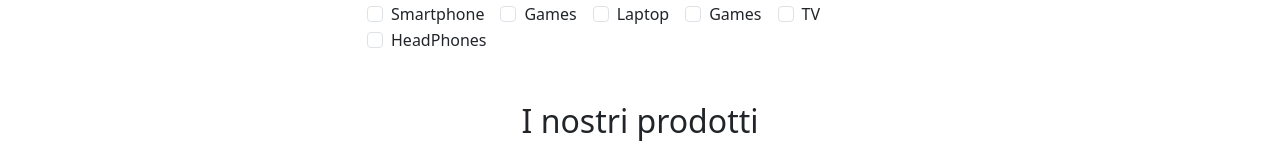
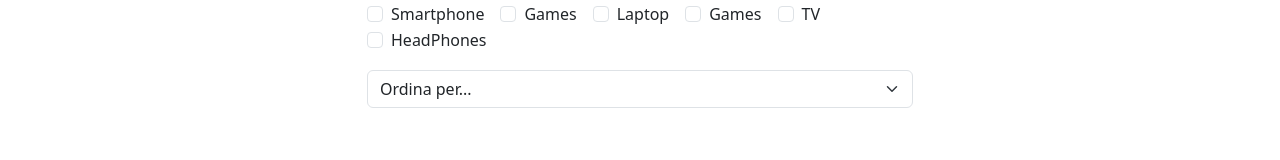
Before and after one commit to carlo191/progetto-finale-spec-frontend-front, a React (Vite) app: page / in a window 1280 px wide. Shown: the part 228-388 px from the top of the page. Built offline with nearby package versions, Linux system fonts and the light colour scheme; no server answers.

Commit message:
ordinamento per categoria o titolo a-z/z-a

```diff
--- a/src/Pages/Homepage.jsx
+++ b/src/Pages/Homepage.jsx
@@ -5,6 +5,7 @@ import { useNavigate } from "react-router-dom";
 export default function HomePage() {
   const [search, setSearch] = useState("");
   const [selectedCategory, setSelectedCategory] = useState("");
+  const [sortOption, setSortOption] = useState("");
 
   const { productsList } = useGlobalContext();
   const navigate = useNavigate();
@@ -13,14 +14,32 @@ export default function HomePage() {
     navigate(`/product/${id}`);
   };
 
-  const filteredProducts = productsList.filter((product) => {
+  const filteredProducts = productsList
+    .filter((product) => {
       const matchesSearch = product.title
         .toLowerCase()
         .includes(search.toLowerCase());
+
       const matchesCategory = selectedCategory
         ? product.category === selectedCategory
         : true;
+
       return matchesSearch && matchesCategory;
+    })
+    .sort((a, b) => {
+      if (sortOption === "title-asc") {
+        return a.title.localeCompare(b.title);
+      }
+      if (sortOption === "title-desc") {
+        return b.title.localeCompare(a.title);
+      }
+      if (sortOption === "category-asc") {
+        return a.category.localeCompare(b.category);
+      }
+      if (sortOption === "category-desc") {
+        return b.category.localeCompare(a.category);
+      }
+      return 0; // Se non è selezionato nessun ordinamento, lasciali così come sono
     });
 
   return (
@@ -145,6 +164,19 @@ export default function HomePage() {
                   HeadPhones
                 </label>
               </div>
+              <div className="mt-3">
+                <select
+                  className="form-select"
+                  value={sortOption}
+                  onChange={(e) => setSortOption(e.target.value)}
+                >
+                  <option value="">Ordina per...</option>
+                  <option value="title-asc">Titolo A-Z</option>
+                  <option value="title-desc">Titolo Z-A</option>
+                  <option value="category-asc">Categoria A-Z</option>
+                  <option value="category-desc">Categoria Z-A</option>
+                </select>
+              </div>
             </div>
           </div>
         </div>
```
Lines whose indentation alone changed are shown as unchanged.
